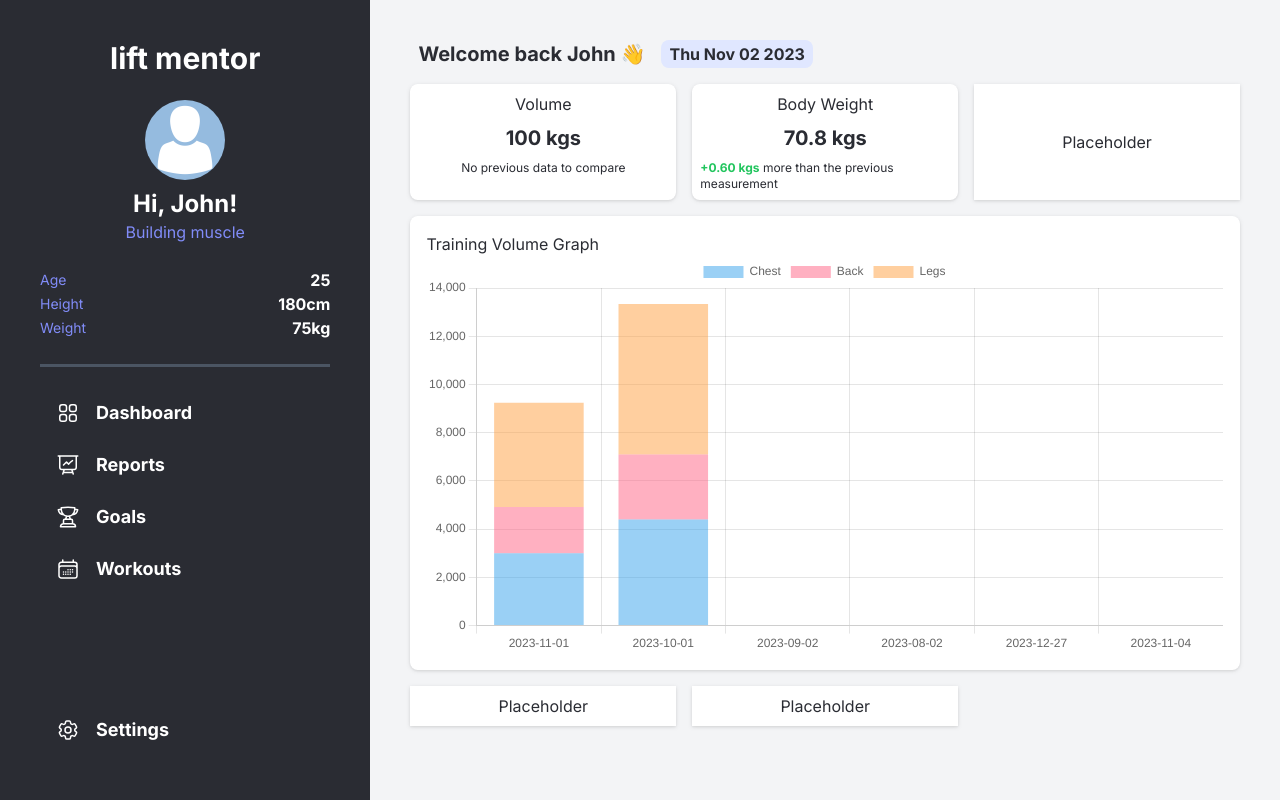
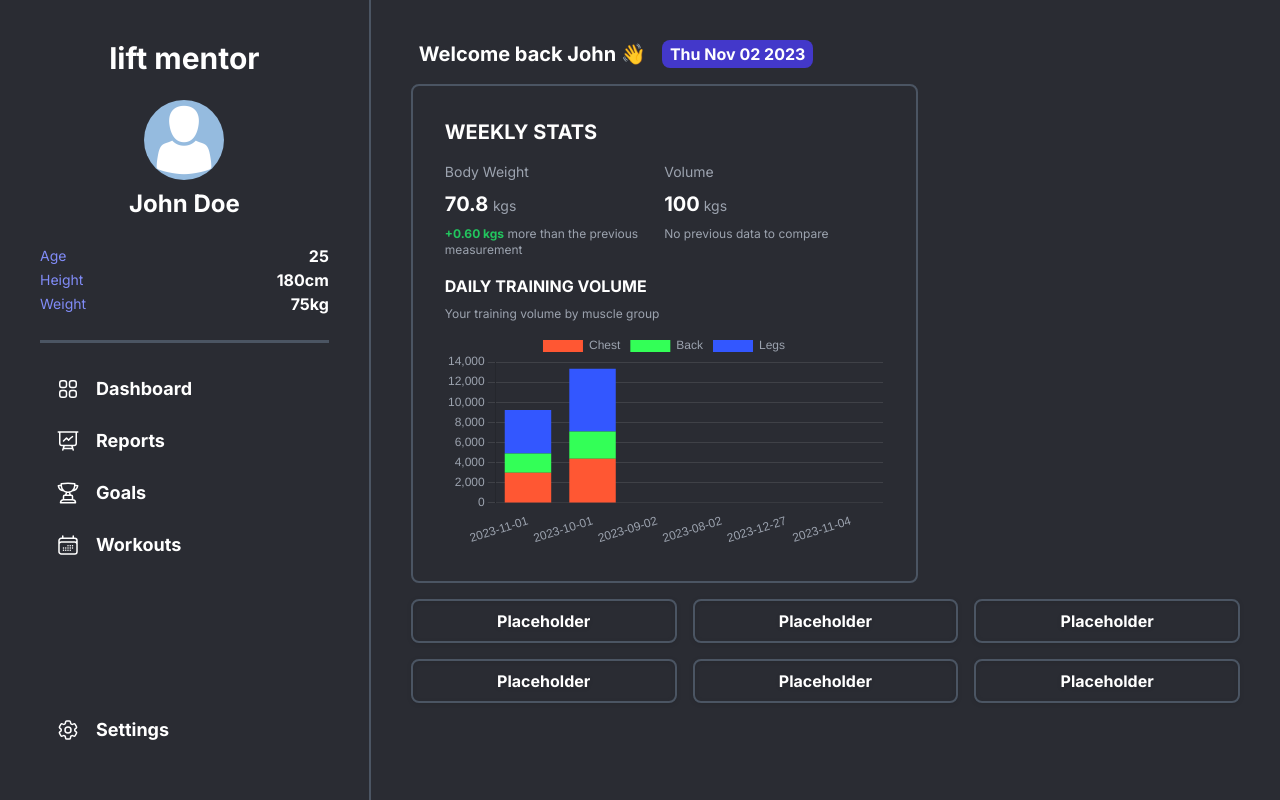
Before and after one commit to MarekRykaczewski/lift-mentor, a Next.js app: page / in a window 1280 px wide. Built offline with nearby package versions, Linux system fonts and the light colour scheme.

Commit message:
create WeeklyStatsCard

```diff
--- a/src/app/components/Navbar.tsx
+++ b/src/app/components/Navbar.tsx
@@ -41,7 +41,7 @@ const data = [
 
 const Navbar = () => {
   return (
-    <div className="flex w-[500px] flex-col gap-4 p-4 md:p-10 bg-mainDark">
+    <div className="flex w-[500px] flex-col gap-4 p-4 md:p-10 border-r-2 border-gray-600 bg-mainDark">
       {/* LOGO CONTAINER */}
       <div className="flex items-center justify-center gap-2 text-center text-2xl md:text-3xl text-white font-bold">
         <span>lift mentor</span>
--- a/src/app/components/ProfileCard.tsx
+++ b/src/app/components/ProfileCard.tsx
@@ -12,10 +12,7 @@ const ProfileCard = () => {
           height={80}
         />
         <div className="flex flex-col">
-          <span className="text-2xl text-center font-bold">Hi, John!</span>
-          <span className="text-md text-indigo-400 text-center">
-            Building muscle
-          </span>
+          <span className="text-2xl text-center font-bold">John Doe</span>
         </div>
       </div>
       <div className="w-full flex flex-col justify-around text-center">
--- a/src/app/components/VolumeCard.tsx
+++ b/src/app/components/VolumeCard.tsx
@@ -29,10 +29,13 @@ const VolumeCard = () => {
       : 0;
 
   return (
-    <div className="flex flex-col w-full gap-2 items-center bg-white p-2 rounded-lg drop-shadow">
-      <p>Volume</p>
-      <p className="text-xl font-bold">{weeklyVolumeKgs} kgs</p>
-      <p className="text-xs">
+    <div className="flex flex-col w-full gap-2 items-start">
+      <p className="text-sm text-gray-400">Volume</p>
+      <p className="text-xl font-bold">
+        {weeklyVolumeKgs}
+        <span className="text-gray-400 text-sm font-normal"> kgs</span>
+      </p>
+      <p className="text-xs text-gray-400">
         {previousWeekVolumeKgs !== 0 && (
           <span className="text-green-500 font-bold">
             {percentageChange > 0
--- a/src/app/components/VolumeGraph.tsx
+++ b/src/app/components/VolumeGraph.tsx
@@ -3,6 +3,8 @@
 import { Chart, registerables } from "chart.js";
 import { Bar } from "react-chartjs-2";
 Chart.register(...registerables);
+
+Chart.defaults.color = "#9ca3af";
 
 const VolumeGraph = ({ trainingData }) => {
   // Group the training data by date and muscle
@@ -19,12 +21,15 @@ const VolumeGraph = ({ trainingData }) => {
     return acc;
   }, {});
 
+  const customColors = ["#FF5733", "#33FF57", "#3357FF", "#FF33E6", "#E6FF33"];
+
   // Organize the grouped data into separate datasets for each muscle
-  const datasets = Object.values(groupedData).reduce((acc, entry) => {
+  const datasets = Object.values(groupedData).reduce((acc, entry, index) => {
     if (!acc[entry.muscle]) {
       acc[entry.muscle] = {
         label: entry.muscle,
         data: [],
+        backgroundColor: customColors[index % customColors.length],
       };
     }
     acc[entry.muscle].data.push(entry.volume);
@@ -42,20 +47,21 @@ const VolumeGraph = ({ trainingData }) => {
     scales: {
       x: {
         stacked: true,
+        grid: {
+          display: false, // hide vertical gridlines
+        },
       },
       y: {
         stacked: true,
         beginAtZero: true,
+        grid: {
+          color: "rgba(255, 255, 255, 0.1)",
+        },
       },
     },
   };
 
-  return (
-    <div className="w-full bg-white p-4 rounded-lg drop-shadow">
-      <h2>Training Volume Graph</h2>
-      <Bar data={chartData} options={options} />
-    </div>
-  );
+  return <Bar data={chartData} options={options} />;
 };
 
 export default VolumeGraph;
--- /dev/null
+++ b/src/app/components/WeeklyStatsCard.tsx
@@ -0,0 +1,23 @@
+import { mockTrainingData } from "../mockData";
+import VolumeCard from "./VolumeCard";
+import VolumeGraph from "./VolumeGraph";
+import WeightCard from "./WeightCard";
+
+const WeeklyStatsCard = () => {
+  return (
+    <div className="flex flex-col gap-2 border-2 border-gray-600 bg-mainDark text-white p-8 rounded-lg">
+      <div className="uppercase font-bold text-xl mb-2">Weekly Stats</div>
+      <div className="flex mb-2">
+        <WeightCard />
+        <VolumeCard />
+      </div>
+      <div className="uppercase font-bold"> Daily Training Volume</div>
+      <p className="text-xs text-gray-400">
+        Your training volume by muscle group
+      </p>
+      <VolumeGraph trainingData={mockTrainingData} />
+    </div>
+  );
+};
+
+export default WeeklyStatsCard;
--- a/src/app/components/WeightCard.tsx
+++ b/src/app/components/WeightCard.tsx
@@ -21,10 +21,13 @@ const WeightCard = () => {
     : 0;
 
   return (
-    <div className="flex flex-col w-full gap-2 items-center bg-white p-2 rounded-lg drop-shadow">
-      <p>Body Weight</p>
-      <p className="text-xl font-bold">{mostRecentBodyWeightData.weight} kgs</p>
-      <p className="text-xs">
+    <div className="flex flex-col w-full gap-2 items-start">
+      <p className="text-sm text-gray-400">Body Weight</p>
+      <p className="text-xl font-bold">
+        {mostRecentBodyWeightData.weight}{" "}
+        <span className="text-gray-400 font-normal text-sm">kgs</span>
+      </p>
+      <p className="text-xs text-gray-400">
         {previousBodyWeightData && (
           <span className="text-green-500 font-bold">
             {rawIncrease > 0
--- a/src/app/page.tsx
+++ b/src/app/page.tsx
@@ -1,37 +1,37 @@
-import VolumeCard from "./components/VolumeCard";
-import VolumeGraph from "./components/VolumeGraph";
-import WeightCard from "./components/WeightCard";
-import { mockTrainingData } from "./mockData";
+import WeeklyStatsCard from "./components/WeeklyStatsCard";
 
 export default function Home() {
   const currentDate = new Date().toDateString();
 
   return (
-    <main className="grid grid-cols-1 sm:grid-cols-2 md:grid-cols-3 auto-rows-min gap-4 p-4 sm:p-6 md:p-10 w-full text-mainDark bg-gray-100 min-h-screen">
+    <main className="grid grid-cols-1 sm:grid-cols-2 md:grid-cols-3 auto-rows-min gap-4 p-4 sm:p-6 md:p-10 w-full bg-mainDark min-h-screen">
       <div className="col-span-full justify-start row-span-1 flex gap-2">
-        <div className="text-xl px-2 rounded-lg font-bold">
+        <div className="text-xl px-2 text-white rounded-lg font-bold">
           Welcome back John 👋
         </div>
-        <div className="flex items-center px-2 bg-indigo-100 rounded-lg font-bold">
+        <div className="flex items-center px-2 bg-indigo-700 text-white rounded-lg font-bold">
           {currentDate}
         </div>
       </div>
-      <div className="flex w-full h-full">
-        <VolumeCard />
+      <div className="flex w-full h-full col-span-full ">
+        <WeeklyStatsCard />
       </div>
-      <div className="flex w-full h-full">
-        <WeightCard />
-      </div>
-      <div className="flex items-center justify-center p-2 bg-white drop-shadow">
+      <div className="flex items-center justify-center p-2 border-2 rounded-lg border-gray-600 text-white font-bold drop-shadow">
         Placeholder
       </div>
-      <div className="flex w-full h-full col-span-full">
-        <VolumeGraph trainingData={mockTrainingData} />
-      </div>
-      <div className="flex items-center justify-center p-2 bg-white drop-shadow">
+      <div className="flex items-center justify-center p-2 border-2 rounded-lg border-gray-600 text-white font-bold drop-shadow">
         Placeholder
       </div>
-      <div className="flex items-center justify-center p-2 bg-white drop-shadow">
+      <div className="flex items-center justify-center p-2 border-2 rounded-lg border-gray-600 text-white font-bold drop-shadow">
+        Placeholder
+      </div>
+      <div className="flex items-center justify-center p-2 border-2 rounded-lg border-gray-600 text-white font-bold drop-shadow">
+        Placeholder
+      </div>
+      <div className="flex items-center justify-center p-2 border-2 rounded-lg border-gray-600 text-white font-bold drop-shadow">
+        Placeholder
+      </div>
+      <div className="flex items-center justify-center p-2 border-2 rounded-lg border-gray-600 text-white font-bold drop-shadow">
         Placeholder
       </div>
     </main>
```
